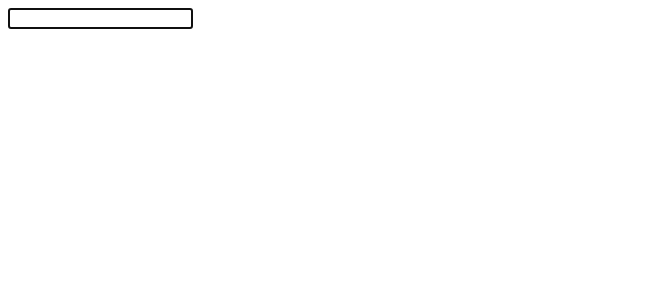
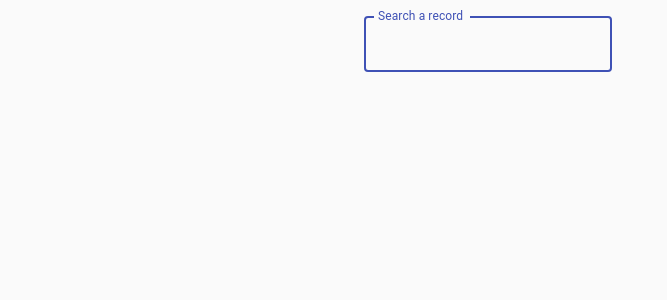
Before and after one commit to aymericbeaumet/loupe, a React (Vite) app in the folder loupe-ui/: page / in a window 1280 px wide. Shown: the top 300 px of the page, without its empty margins (0-667 px from the left). Built offline with nearby package versions, Linux system fonts and the light colour scheme.

Commit message:
minor ui improvements

```diff
--- a/loupe-ui/package.json
+++ b/loupe-ui/package.json
@@ -13,6 +13,8 @@
     "parcel-bundler": "1.12.4"
   },
   "dependencies": {
+    "@material-ui/core": "4.5.2",
+    "@material-ui/icons": "4.5.1",
     "axios": "0.19.0",
     "npm": "6.12.1",
     "react": "16.11.0",
--- a/loupe-ui/src/components/App.js
+++ b/loupe-ui/src/components/App.js
@@ -1,5 +1,6 @@
 import React from "react";
 import Axios from "axios";
+import TextField from "@material-ui/core/TextField";
 
 class App extends React.Component {
   state = {
@@ -19,8 +20,15 @@ class App extends React.Component {
 
   render() {
     return (
-      <>
-        <input type="text" autoFocus={true} onChange={this.handleChange} />
+      <form autoComplete="off">
+        <TextField
+          id="outlined-basic"
+          label="Search a record"
+          margin="normal"
+          variant="outlined"
+          autoFocus={true}
+          onChange={this.handleChange}
+        />
         <table>
           <tbody>
             {this.state.records.map(record => (
@@ -30,7 +38,7 @@ class App extends React.Component {
             ))}
           </tbody>
         </table>
-      </>
+      </form>
     );
   }
 }
--- a/loupe-ui/src/index.html
+++ b/loupe-ui/src/index.html
@@ -2,6 +2,10 @@
 <html>
   <head>
     <title>Loupe</title>
+    <meta
+      name="viewport"
+      content="minimum-scale=1, initial-scale=1, width=device-width, shrink-to-fit=no"
+    />
   </head>
   <body>
     <div id="app"></div>
--- a/loupe-ui/src/index.js
+++ b/loupe-ui/src/index.js
@@ -1,5 +1,15 @@
+import App from "./components/App";
+import Container from "@material-ui/core/Container";
+import CssBaseline from "@material-ui/core/CssBaseline";
 import React from "react";
 import ReactDOM from "react-dom";
-import App from "./components/App";
 
-ReactDOM.render(<App />, document.getElementById("app"));
+ReactDOM.render(
+  <>
+    <CssBaseline />
+    <Container maxWidth="sm">
+      <App />
+    </Container>
+  </>,
+  document.getElementById("app")
+);
```
Also changed, not shown: 1 other file (tests, documents, lock files or other folders).
